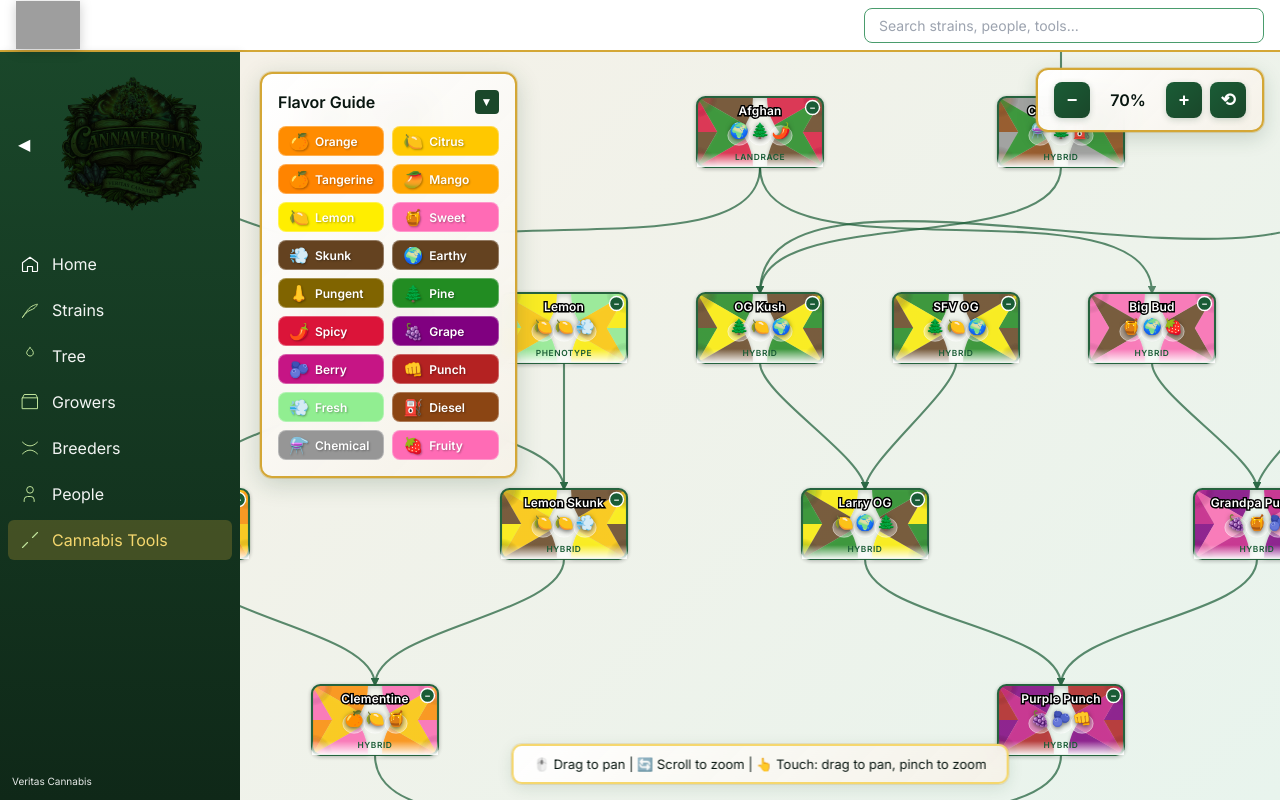
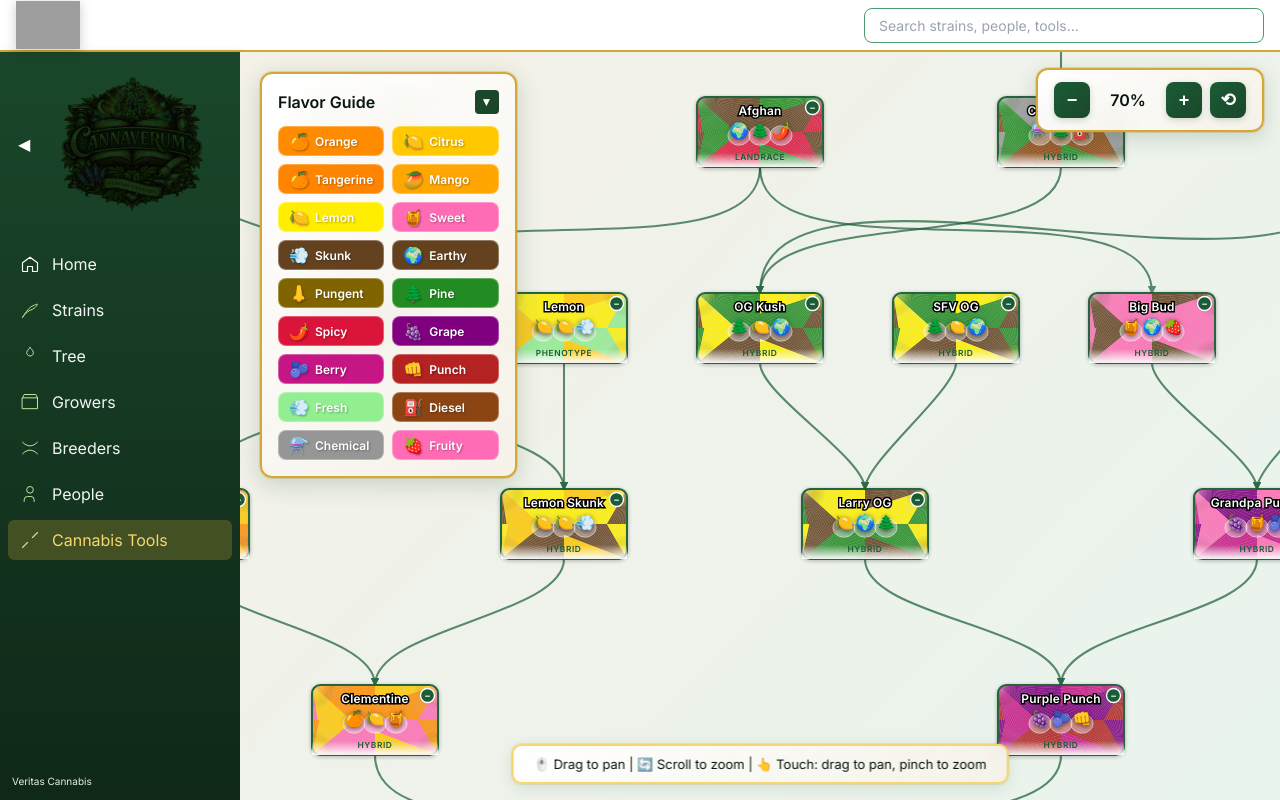
Before and after one commit to mylesgarveyjournal/test_repo, a React (Create React App) app: page /tools/flavor-tree in a window 1280 px wide. Built offline with nearby package versions, Linux system fonts and the light colour scheme; grey boxes are pictures that could not be loaded; the HTML template or start-up script is replaced by a standard one.

Commit message:
Implement mathematical conic gradient swirl with 120 wedges and 3 rotations

```diff
--- a/src/components/FlavorTree.js
+++ b/src/components/FlavorTree.js
@@ -488,15 +488,54 @@ const FlavorTree = ({ strainData }) => {
       >
         {/* Definitions - must be outside transform */}
         <defs>
-          {/* Single universal swirl pattern - create gradients for each color combo */}
+          {/* Create identical swirl pattern for all boxes - only colors differ */}
           {visibleData.nodes.map(node => {
             const pattern = createPsychedelicPattern(node.id, node.flavors.slice(0, 3));
             if (!pattern) return null;
 
-            // Create THE SAME conic-style swirl for ALL boxes using overlapping linear gradients
+            // Mathematical swirl pattern: conic gradient simulation
+            // Creates smooth color rotation around center point with multiple rotations (>360 deg)
+            const numWedges = 120; // High number for smooth gradient
+            const rotations = 3; // Number of complete color cycles
+            const wedges = [];
+
+            for (let i = 0; i < numWedges; i++) {
+              const angle = (i / numWedges) * 360;
+              const nextAngle = ((i + 1) / numWedges) * 360;
+
+              // Calculate position in color cycle (0 to 1, repeating 'rotations' times)
+              const position = (i / numWedges) * rotations;
+              const colorPhase = position % 1; // 0 to 1 within current cycle
+
+              // Determine which color to use based on position in cycle
+              // Smoothly transition: color0 -> color1 -> color2 -> color0
+              let color;
+              if (colorPhase < 0.33) {
+                color = pattern.colors[0];
+              } else if (colorPhase < 0.66) {
+                color = pattern.colors[1];
+              } else {
+                color = pattern.colors[2];
+              }
+
+              // Create wedge path
+              const x1 = Math.cos(angle * Math.PI / 180) * 100;
+              const y1 = Math.sin(angle * Math.PI / 180) * 100;
+              const x2 = Math.cos(nextAngle * Math.PI / 180) * 100;
+              const y2 = Math.sin(nextAngle * Math.PI / 180) * 100;
+
+              wedges.push(
+                <path
+                  key={i}
+                  d={`M 0,0 L ${x1},${y1} A 100,100 0 0,1 ${x2},${y2} Z`}
+                  fill={color}
+                  opacity="0.9"
+                />
+              );
+            }
+
             return (
               <React.Fragment key={pattern.id}>
-                {/* Create the swirl using 12 wedge segments rotating around */}
                 <pattern
                   id={pattern.id}
                   x="0" y="0"
@@ -504,32 +543,17 @@ const FlavorTree = ({ strainData }) => {
                   patternUnits="userSpaceOnUse"
                 >
                   <g transform="translate(90, 50)">
-                    {/* Create 12 wedges for a smooth spiral, cycling through 3 colors 4 times (>360 deg) */}
-                    {[0, 1, 2, 3, 4, 5, 6, 7, 8, 9, 10, 11].map(i => {
-                      const angle = i * 30; // 30 degrees each wedge
-                      const colorIndex = i % 3; // Cycle through 3 colors: 0,1,2,0,1,2,0,1,2,0,1,2
-                      const color = pattern.colors[colorIndex];
+                    {wedges}
 
-                      return (
-                        <path
-                          key={i}
-                          d="M 0,0 L 0,-80 A 80,80 0 0,1 40,-69.28 Z"
-                          fill={color}
-                          opacity="0.85"
-                          transform={`rotate(${angle})`}
-                        />
-                      );
-                    })}
-
-                    {/* Add center gradient for depth */}
+                    {/* Center glow for depth */}
                     <defs>
-                      <radialGradient id={`${pattern.id}-center`}>
-                        <stop offset="0%" stopColor={pattern.colors[1]} stopOpacity="0.6" />
-                        <stop offset="60%" stopColor={pattern.colors[2]} stopOpacity="0.3" />
+                      <radialGradient id={`${pattern.id}-glow`}>
+                        <stop offset="0%" stopColor="white" stopOpacity="0.4" />
+                        <stop offset="50%" stopColor={pattern.colors[1]} stopOpacity="0.2" />
                         <stop offset="100%" stopColor="transparent" />
                       </radialGradient>
                     </defs>
-                    <circle cx="0" cy="0" r="30" fill={`url(#${pattern.id}-center)`} />
+                    <circle cx="0" cy="0" r="35" fill={`url(#${pattern.id}-glow)`} />
                   </g>
                 </pattern>
               </React.Fragment>
```
Also changed, not shown: 7 other files (tests, documents, lock files or other folders).
